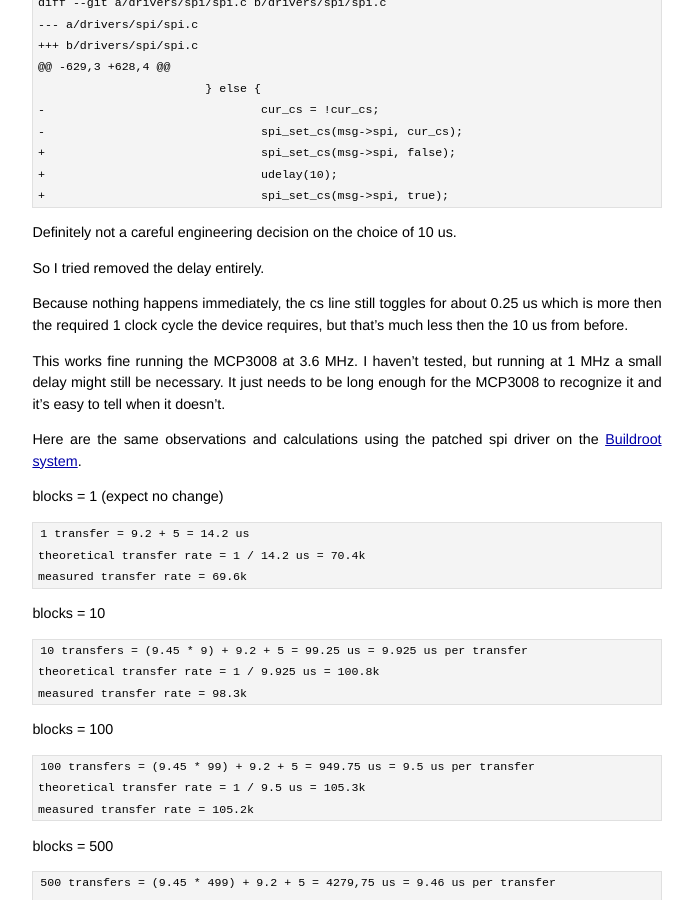
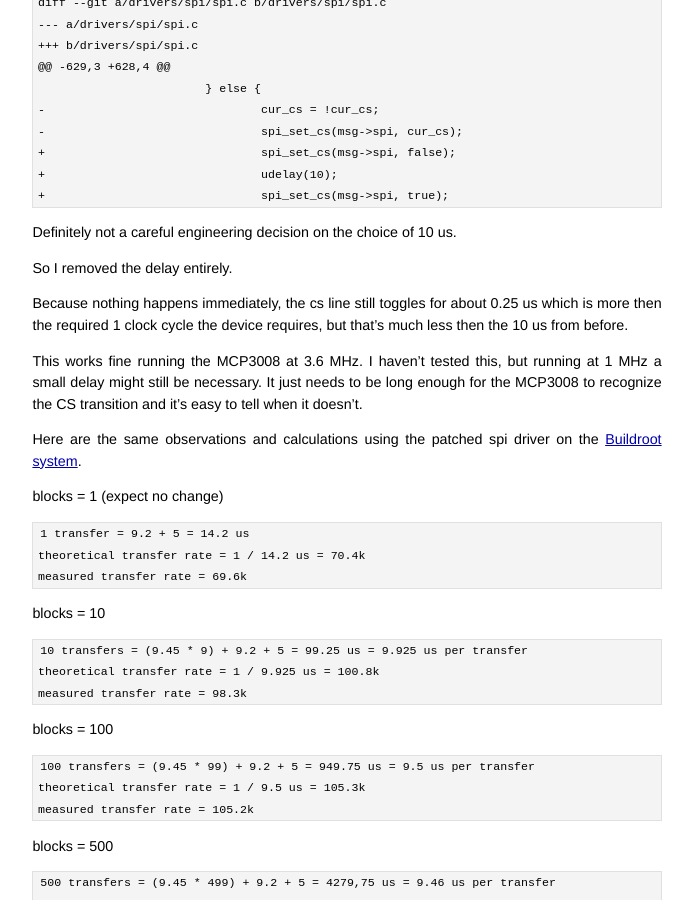
Before and after one commit to jumpnow/jumpnowtek-site, a Jekyll site: the page built from _posts/2017-01-30-Analyzing-raspberry-pi-spi-performance.md, in a window 1280 px wide and 900 px high, scrolled down 4184 px. Shown: the whole window, without its empty margins (293-986 px from the left). Built offline with Jekyll 4.4.1, drawn with Linux system fonts in a browser that asks for light colours.

Commit message:
edit text

```diff
--- a/_posts/2017-01-30-Analyzing-raspberry-pi-spi-performance.md
+++ b/_posts/2017-01-30-Analyzing-raspberry-pi-spi-performance.md
@@ -1,7 +1,7 @@
 ---
 layout: post
 title: Analyzing SPI driver performance on the Raspberry Pi
-date: 2017-02-15 15:45:00
+date: 2017-02-15 15:48:00
 categories: rpi
 tags: [linux, rpi, spi, mcp3008, adc]
 ---
@@ -216,11 +216,11 @@ Here is the original commit that added that 10 us delay
 
 Definitely not a careful engineering decision on the choice of 10 us.
 
-So I tried removed the delay entirely.
+So I removed the delay entirely.
 
 Because nothing happens immediately, the cs line still toggles for about 0.25 us which is more then the required 1 clock cycle the device requires, but that's much less then the 10 us from before.
 
-This works fine running the MCP3008 at 3.6 MHz. I haven't tested, but running at 1 MHz a small delay might still be necessary. It just needs to be long enough for the MCP3008 to recognize it and it's easy to tell when it doesn't.
+This works fine running the MCP3008 at 3.6 MHz. I haven't tested this, but running at 1 MHz a small delay might still be necessary. It just needs to be long enough for the MCP3008 to recognize the CS transition and it's easy to tell when it doesn't.
 
 Here are the same observations and calculations using the patched spi driver on the [Buildroot system][buildroot-rpi].
 
```
